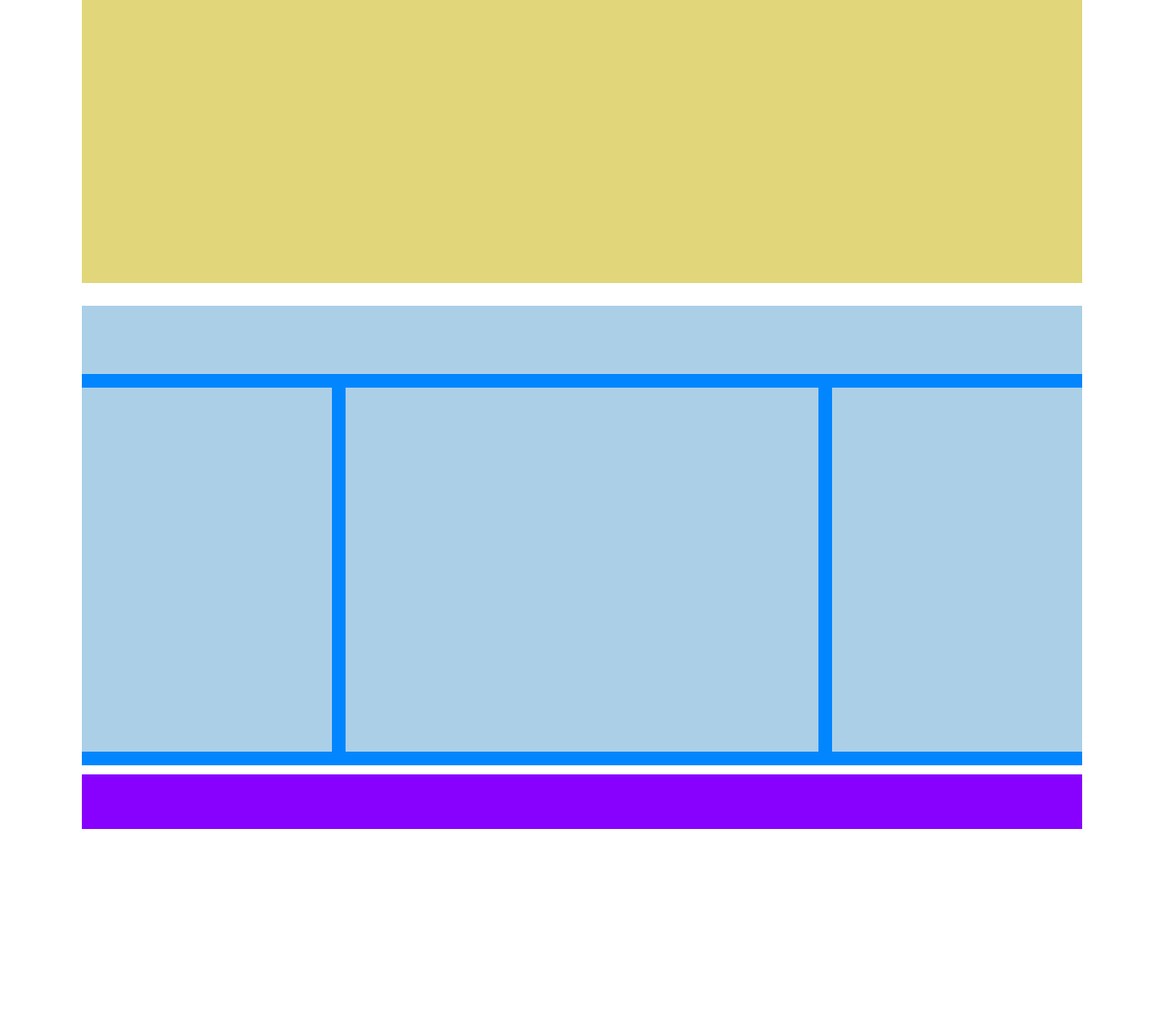
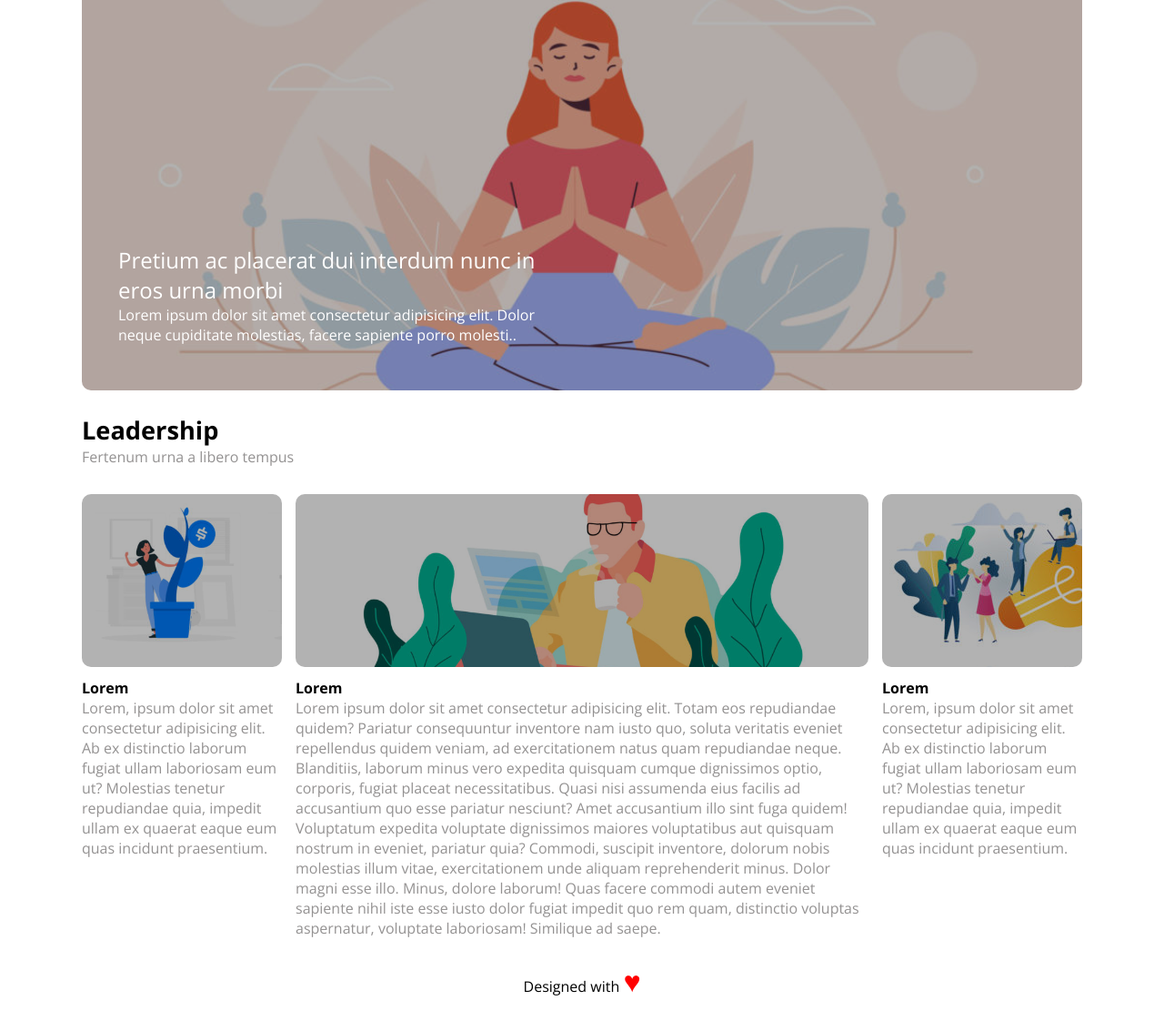
Before and after one commit to cochy98/htmlcss-wp, a plain HTML site: page index.html in a window 1280 px wide. Shown: the part 239-1372 px from the top of the page at 91% size. Before the commit the page ends 1150 px from the top, so only its background shows below. Drawn offline with nearby package versions, Linux system fonts and the light colour scheme.

Commit message:
esercizio completo

```diff
--- a/css/style.css
+++ b/css/style.css
@@ -8,6 +8,10 @@
 
 body {
     background-color: #ffffff;
+}
+
+li, p{
+    color: #949292;
 }
 
 /* clearfix da applicare per evitare che float faccia collassare gli elementi */
@@ -29,49 +33,115 @@ header, .jumbotron{
 }
 
 header{
-    padding: 20px;
-    border: 1px solid black;
+    padding: 20px 0 20px;
 }
 
-.jumbotron{
-    height: 350px;
-    background-color: #e1d67a;
+section.jumbotron{
+    height: 470px;
+    background-image: url("../img/banner.jpg");
+    background-size: cover;
+    background-position: 1px;
+    position: relative;
+    z-index: 0;
+}
+
+.layover{
+    /* position: absolute;
+    top: 0;
+    left: 0;
+    right: 0;
+    bottom: 0; */
+    width: 100%;
+    height: 100%;
+    background-color: rgba(0, 0, 0, 0.3);
+}
+
+section.jumbotron,
+.aside-box-img,
+.article-box-img,
+.layover{
+    border-radius: 10px;
+}
+
+.text-jumbotron{
+    width: 490px;
+    position: absolute;
+    bottom: 0;
+    margin: 0 40px 50px;
+    z-index: 2;
+}
+
+.text-jumbotron>h2,
+.text-jumbotron>p{
+    color: white;
+}
+
+.text-jumbotron>h2{
+    font-weight: normal;
 }
 
 section.main{
     margin-bottom: 10px;
-    background-color: #0186ff;
 }
 
-.bg-grey{background-color: #abcfe7;}
+.main-header{
+    margin-bottom: 30px;
+}
 
-.main-header{
-    height: 75px;
-    margin-bottom: 15px;
+.main-header>h1{
+    font-size: 1.7em;
 }
 
 .main-aside, .main-article{
-    height: 400px;
     float: left;
 }
 
 .main-aside{
-    width: calc(50% / 2);
+    width: 20%;
 }
 
 .main-article{
-    width: calc(50% - 30px);
+    width: calc(60% - 30px);
     margin: 0 15px 15px;
 }
 
+.box-img{
+    width: 100%;
+    height: 190px;
+    margin-bottom: 12px;
+}
+
+.aside-1-img{
+    background-image: url("../img/img-1.jpg");
+    background-size: contain;
+}
+
+.aside-2-img{
+    background-image: url("../img/img-3.jpg");
+}
+
+.article-box-img{
+    background-image: url("../img/banner-2.jpg");
+    background-size: cover;
+    background-position: center;
+}
+
 footer{
-    height: 60px;
-    background-color: #8801fe;
+    height: 80px;
+}
+
+footer>h4{
+    text-align: center;
+    font-weight: 100;
+}
+
+footer span{
+    color: red;
+    font-size: 2em;
 }
 
 nav li{
     display: inline;
-    color: #949292;
     font-weight: 500;
     padding-right: 5px;
 }
--- a/index.html
+++ b/index.html
@@ -17,11 +17,13 @@
 <body>
     <!-- container con max-with 900px posto al centro pagina -->
     <div class="container">
+        <!-- Header contentente Logo e menù di navigazione -->
         <header>
             <div id="logo-box">
                 <img id="img-logo" src="img/logo.png" alt="Neori Logo">
             </div>
 
+            <!-- Menù di navigazione -->
             <nav>
                 <ul>
                     <li>FEATURES</li>
@@ -32,33 +34,72 @@
                     <li>CONTACT</li>
                 </ul>
             </nav>
-
         </header>
 
         <main>
             <section class="jumbotron">
-
+                <!-- ! div 'layover' è un div vuoto che serve a rendere l'immagine opaca -->
+                <div class="layover"></div>
+                <div class="text-jumbotron">
+                    <h2>Pretium ac placerat dui interdum nunc in eros urna morbi</h2>
+                    <p>
+                        Lorem ipsum dolor sit amet consectetur adipisicing elit. Dolor neque cupiditate molestias, facere sapiente porro molesti..
+                    </p>
+                </div>
             </section>
 
             <!-- section 'main' con classe 'clearfix' per evitare che collassa il main -->
             <section class="main clearfix">
 
                 <!-- main-header -->
-                <div class="main-header bg-grey"></div>
+                <div class="main-header">
+                    <h1>Leadership</h1>
+                    <p>Fertenum urna a libero tempus</p>
+                </div>
 
-                <!-- main-nav 1 -->
-                <div class="main-aside bg-grey"></div>
+                <!-- main-aside 1 -->
+                <div class="main-aside">
+                    <div class="aside-1-img box-img">
+                        <!-- ! div 'layover' è un div vuoto che serve a rendere l'immagine opaca -->
+                        <div class="layover"></div>
+                    </div>
+                    <h4>Lorem</h4>
+                    <p>
+                        Lorem, ipsum dolor sit amet consectetur adipisicing elit. Ab ex distinctio laborum fugiat ullam laboriosam eum ut? Molestias tenetur repudiandae quia, impedit ullam ex quaerat eaque eum quas incidunt praesentium.
+                    </p>
+                </div>
 
                 <!-- main-article -->
-                <div class="main-article bg-grey"></div>
+                <div class="main-article">
+                    <div class="article-box-img box-img">
+                        <!-- ! div 'layover' è un div vuoto che serve a rendere l'immagine opaca -->
+                        <div class="layover"></div>
+                    </div>
+                    <h4>Lorem</h4>
+                    <p>
+                        Lorem ipsum dolor sit amet consectetur adipisicing elit. Totam eos repudiandae quidem? Pariatur consequuntur inventore nam iusto quo, soluta veritatis eveniet repellendus quidem veniam, ad exercitationem natus quam repudiandae neque.
+                        Blanditiis, laborum minus vero expedita quisquam cumque dignissimos optio, corporis, fugiat placeat necessitatibus. Quasi nisi assumenda eius facilis ad accusantium quo esse pariatur nesciunt? Amet accusantium illo sint fuga quidem!
+                        Voluptatum expedita voluptate dignissimos maiores voluptatibus aut quisquam nostrum in eveniet, pariatur quia? Commodi, suscipit inventore, dolorum nobis molestias illum vitae, exercitationem unde aliquam reprehenderit minus. Dolor magni esse illo.
+                        Minus, dolore laborum! Quas facere commodi autem eveniet sapiente nihil iste esse iusto dolor fugiat impedit quo rem quam, distinctio voluptas aspernatur, voluptate laboriosam! Similique ad saepe.
+                    </p>
+                </div>
 
-                <!-- main-nav 2 -->
-                <div class="main-aside bg-grey"></div>
+                <!-- main-aside 2 -->
+                <div class="main-aside">
+                    <div class="aside-2-img box-img">
+                        <!-- ! div 'layover' è un div vuoto che serve a rendere l'immagine opaca -->
+                        <div class="layover"></div>
+                    </div>
+                    <h4>Lorem</h4>
+                    <p>
+                        Lorem, ipsum dolor sit amet consectetur adipisicing elit. Ab ex distinctio laborum fugiat ullam laboriosam eum ut? Molestias tenetur repudiandae quia, impedit ullam ex quaerat eaque eum quas incidunt praesentium.
+                    </p>
+                </div>
             </section>
         </main>
 
         <footer>
-
+            <h4>Designed with <span>&hearts;</span></h4>
         </footer>
     </div>
 </body>
```
